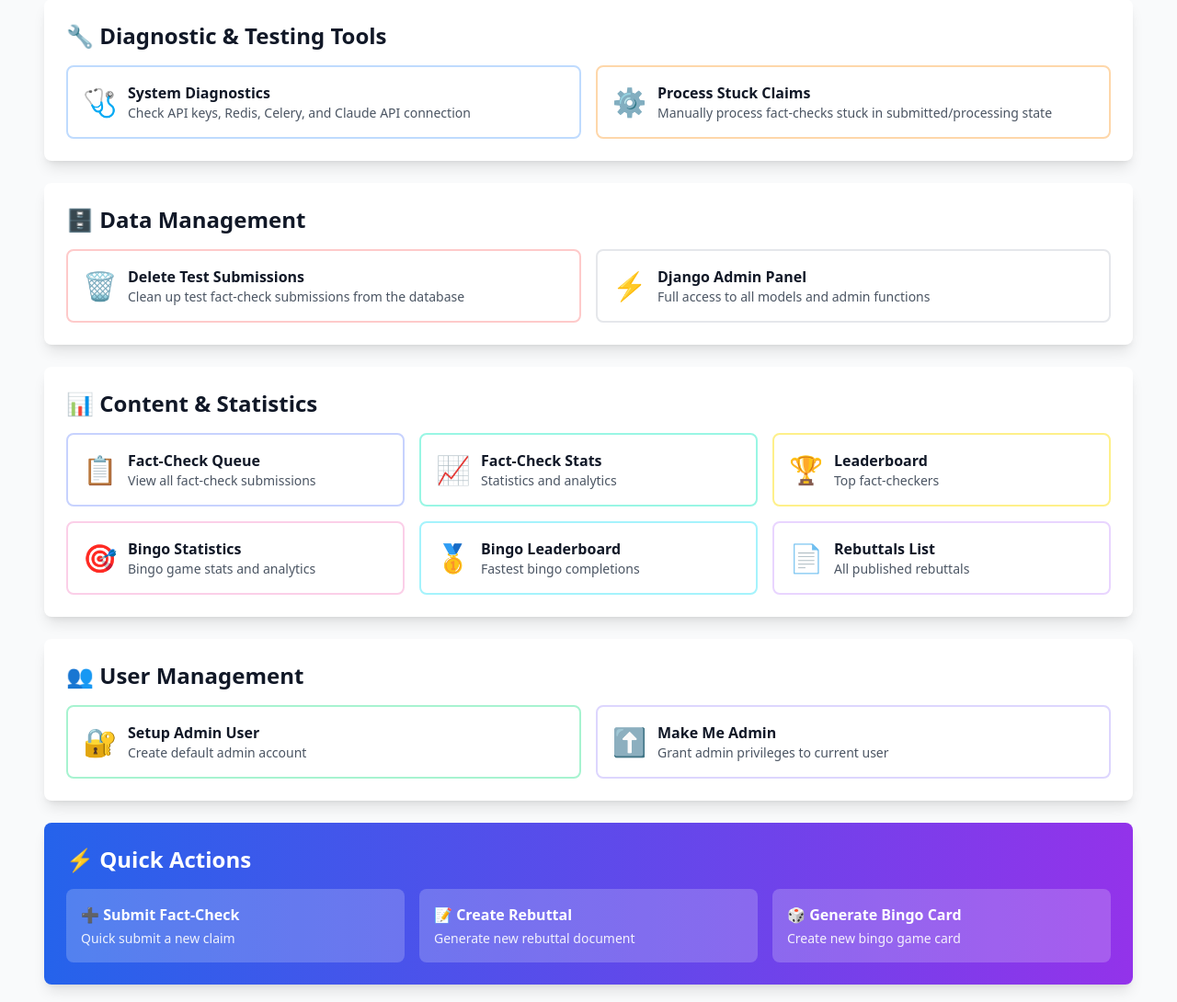
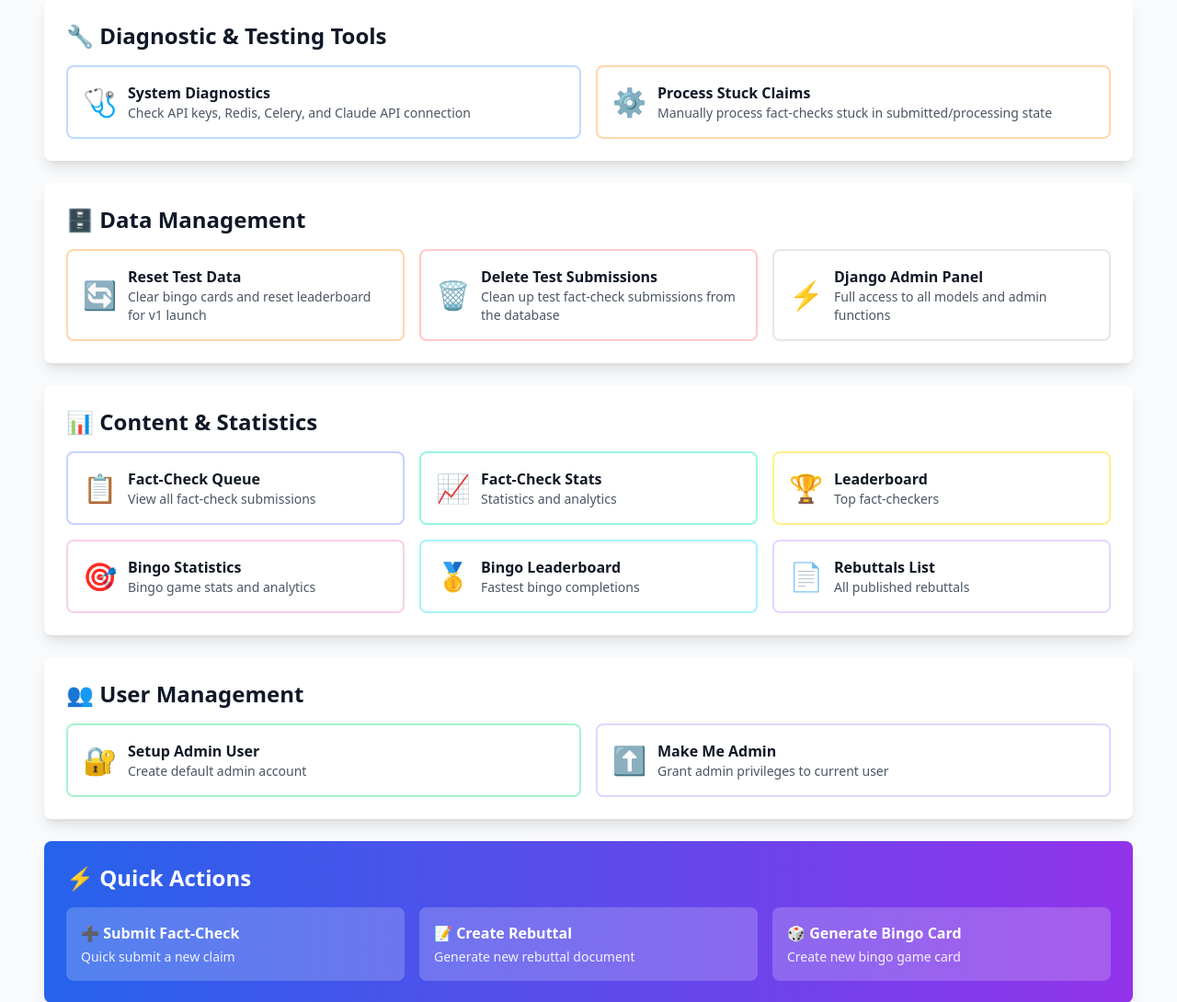
Before and after one commit to ChrisB2025/MMT-Budget-Day-Response-Suite, a Django app: page /admin-dashboard/ in a window 1280 px wide. Shown: the part 401-1491 px from the top of the page at 92% size. Run offline with Django 5.2, Linux system fonts and the light colour scheme; the visitor is signed in with stand-in values (Sample User, id 1); data comes from the database, SQL or seed files in the repository; data that the repository does not hold is empty; parts of the project's set-up code (start-up, migrations or seed data) failed here and were passed over; some libraries are stand-ins or nearby versions.

Commit message:
Add Reset Test Data page for v1 launch prep
- Create reset_test_data view to clear bingo cards, user points, and actions
- Add individual actions or clear all test data at once
- Show current stats before clearing
- Add link from admin dashboard
- Prepares system for v1 production launch

```diff
--- a/apps/core/urls.py
+++ b/apps/core/urls.py
@@ -13,6 +13,7 @@ urlpatterns = [
     # Admin tools
     path('admin-dashboard/', views.admin_dashboard, name='admin_dashboard'),
     path('admin/delete-test-submissions/', views.delete_test_submissions, name='delete_test_submissions'),
+    path('admin/reset-test-data/', views.reset_test_data, name='reset_test_data'),
 
     # EMERGENCY: No-login staff grant endpoint - TODO: REMOVE IMMEDIATELY AFTER USE!
     path('emergency-grant-staff/', views.grant_staff_emergency, name='grant_staff_emergency'),
--- a/apps/core/views.py
+++ b/apps/core/views.py
@@ -193,3 +193,51 @@ def grant_staff_emergency(request):
         return HttpResponse(f'User not found.<br><br>Available users:<br>{user_list}')
     except Exception as e:
         return HttpResponse(f'Error: {str(e)}', status=500)
+
+
+@staff_member_required
+def reset_test_data(request):
+    """
+    Reset test data for v1 launch.
+    Clears bingo cards and resets user points.
+    Staff-only view.
+    """
+    from apps.bingo.models import BingoCard
+    from apps.users.models import User
+    from apps.core.models import UserAction
+
+    if request.method == 'POST':
+        action = request.POST.get('action')
+
+        if action == 'clear_bingo':
+            count = BingoCard.objects.all().delete()[0]
+            messages.success(request, f'Deleted {count} bingo card(s) and associated squares.')
+
+        elif action == 'reset_points':
+            User.objects.all().update(points=0)
+            messages.success(request, 'Reset all user points to 0.')
+
+        elif action == 'clear_actions':
+            count = UserAction.objects.all().delete()[0]
+            messages.success(request, f'Deleted {count} user action(s).')
+
+        elif action == 'clear_all':
+            bingo_count = BingoCard.objects.all().delete()[0]
+            User.objects.all().update(points=0)
+            action_count = UserAction.objects.all().delete()[0]
+            messages.success(request, f'Cleared ALL test data: {bingo_count} bingo cards, all points reset, {action_count} actions.')
+
+        return redirect('core:reset_test_data')
+
+    # GET request - show stats
+    stats = {
+        'bingo_cards': BingoCard.objects.count(),
+        'completed_cards': BingoCard.objects.filter(completed=True).count(),
+        'total_user_points': User.objects.aggregate(models.Sum('points'))['points__sum'] or 0,
+        'users_with_points': User.objects.filter(points__gt=0).count(),
+        'user_actions': UserAction.objects.count(),
+    }
+
+    return render(request, 'core/reset_test_data.html', {
+        'stats': stats
+    })
--- a/templates/core/admin_dashboard.html
+++ b/templates/core/admin_dashboard.html
@@ -83,7 +83,17 @@
         <h2 class="text-2xl font-bold text-gray-900 mb-4 flex items-center gap-2">
             🗄️ Data Management
         </h2>
-        <div class="grid grid-cols-1 md:grid-cols-2 gap-4">
+        <div class="grid grid-cols-1 md:grid-cols-2 lg:grid-cols-3 gap-4">
+            <a href="{% url 'core:reset_test_data' %}" class="block p-4 border-2 border-orange-200 rounded-lg hover:border-orange-500 hover:bg-orange-50 transition-all">
+                <div class="flex items-center gap-3">
+                    <div class="text-3xl">🔄</div>
+                    <div>
+                        <div class="font-bold text-gray-900">Reset Test Data</div>
+                        <div class="text-sm text-gray-600">Clear bingo cards and reset leaderboard for v1 launch</div>
+                    </div>
+                </div>
+            </a>
+
             <a href="{% url 'core:delete_test_submissions' %}" class="block p-4 border-2 border-red-200 rounded-lg hover:border-red-500 hover:bg-red-50 transition-all">
                 <div class="flex items-center gap-3">
                     <div class="text-3xl">🗑️</div>
```
Also changed, not shown: templates/core/reset_test_data.html (added, +99 -0 lines).
